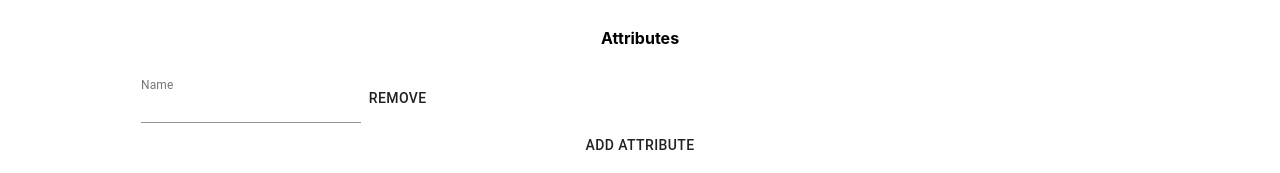
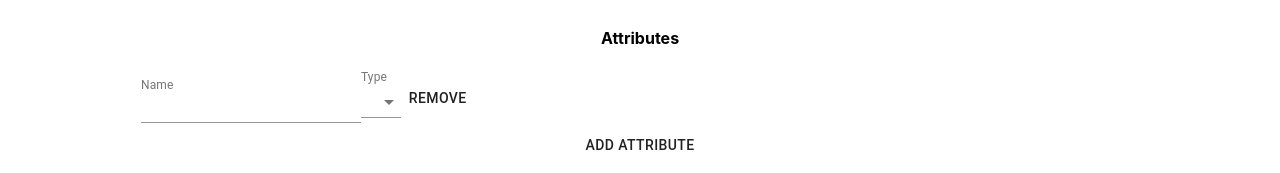
Before and after one commit to aashishmaheshwar/testyTemp, a React (Create React App) app: page /ruleModel in a window 1280 px wide. Shown: the part 257-430 px from the top of the page. Built offline with nearby package versions, Linux system fonts and the light colour scheme; what react-awesome-query-builder would draw is missing.

Commit message:
type selection for attribute - rule

```diff
--- a/src/components/Rules.tsx
+++ b/src/components/Rules.tsx
@@ -11,10 +11,14 @@ import {
 } from "formik";
 import {
   Button,
+  FormControl,
   FormHelperText,
+  InputLabel,
   // Input,
   // InputLabel,
   makeStyles,
+  MenuItem,
+  Select,
   TextField,
   // Tooltip,
   Typography,
@@ -156,6 +160,34 @@ const Rules = ({ isNew = false }: { isNew: boolean }) => {
                               error={!!(touchedName && errorName)}
                               helperText={touchedName && errorName}
                             />
+                            <FormControl
+                              error={Boolean(touchedType && errorType)}
+                            >
+                              <InputLabel shrink id={type}>
+                                Type
+                              </InputLabel>
+                              <Select
+                                labelId={type}
+                                {...getFieldProps(type)}
+                                // value={(values as any)[type]}
+                                // onChange={(
+                                //   event: any,
+                                //   newValue: any | null
+                                // ) => {
+                                //   setFieldValue(type, newValue);
+                                // }}
+                              >
+                                <MenuItem value={"ENUM"}>ENUM</MenuItem>
+                                <MenuItem value={"CHAR"}>CHAR</MenuItem>
+                                <MenuItem value={"DECIMAL"}>DECIMAL</MenuItem>
+                                <MenuItem value={"DATE"}>DATE</MenuItem>
+                                <MenuItem value={"TIME"}>TIME</MenuItem>
+                                <MenuItem value={"DATETIME"}>DATETIME</MenuItem>
+                              </Select>
+                              {touchedType && errorType && (
+                                <FormHelperText>{errorType}</FormHelperText>
+                              )}
+                            </FormControl>
                             <Button onClick={() => remove(idx)}>Remove</Button>
                           </Box>
                         );
@@ -167,9 +199,7 @@ const Rules = ({ isNew = false }: { isNew: boolean }) => {
                       </FormHelperText>
                     )}
                     <Button
-                      onClick={() =>
-                        push({ name: "", type: "", id: Math.random() })
-                      }
+                      onClick={() => push({ name: "", id: Math.random() })}
                     >
                       Add Attribute
                     </Button>
--- a/src/configs/RuleModel.ts
+++ b/src/configs/RuleModel.ts
@@ -5,7 +5,8 @@ export const RuleModelValidationSchema = yup.object().shape({
     ruleType: yup.string().required("Rule Type is required"),
     attributes: yup.array().of(
         yup.object().shape({
-            name: yup.string().required('Attribute name is required')
+            name: yup.string().required('Attribute name is required'),
+            type: yup.string().required('Type is required').oneOf(['ENUM', 'CHAR', 'DECIMAL', 'DATE', 'TIME', 'DATETIME'])
         })
     ).min(1, 'Atleast one attribute is needed')
     // triggerCondition: yup.string().required("Trigger Condition is required")
```
